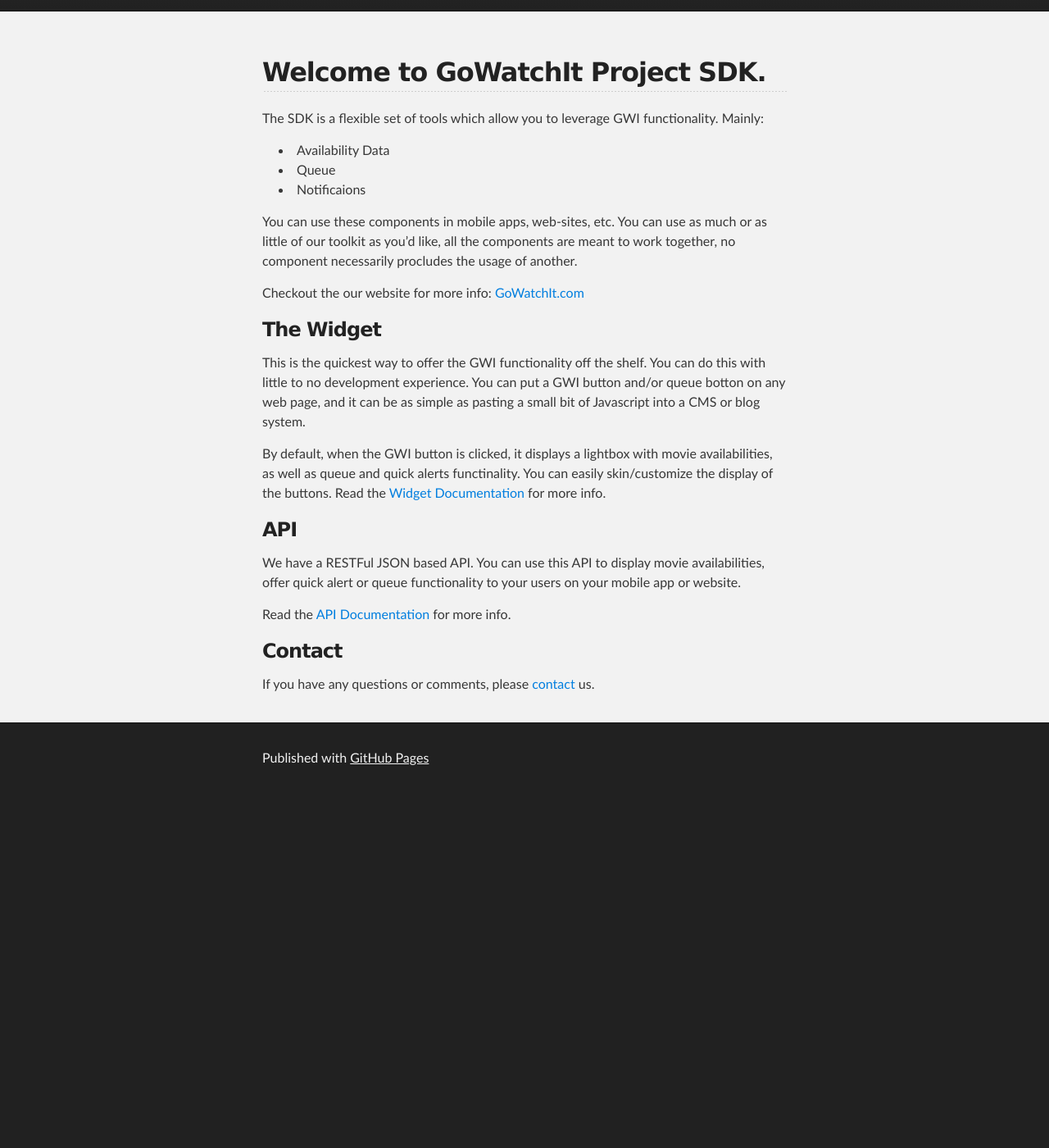
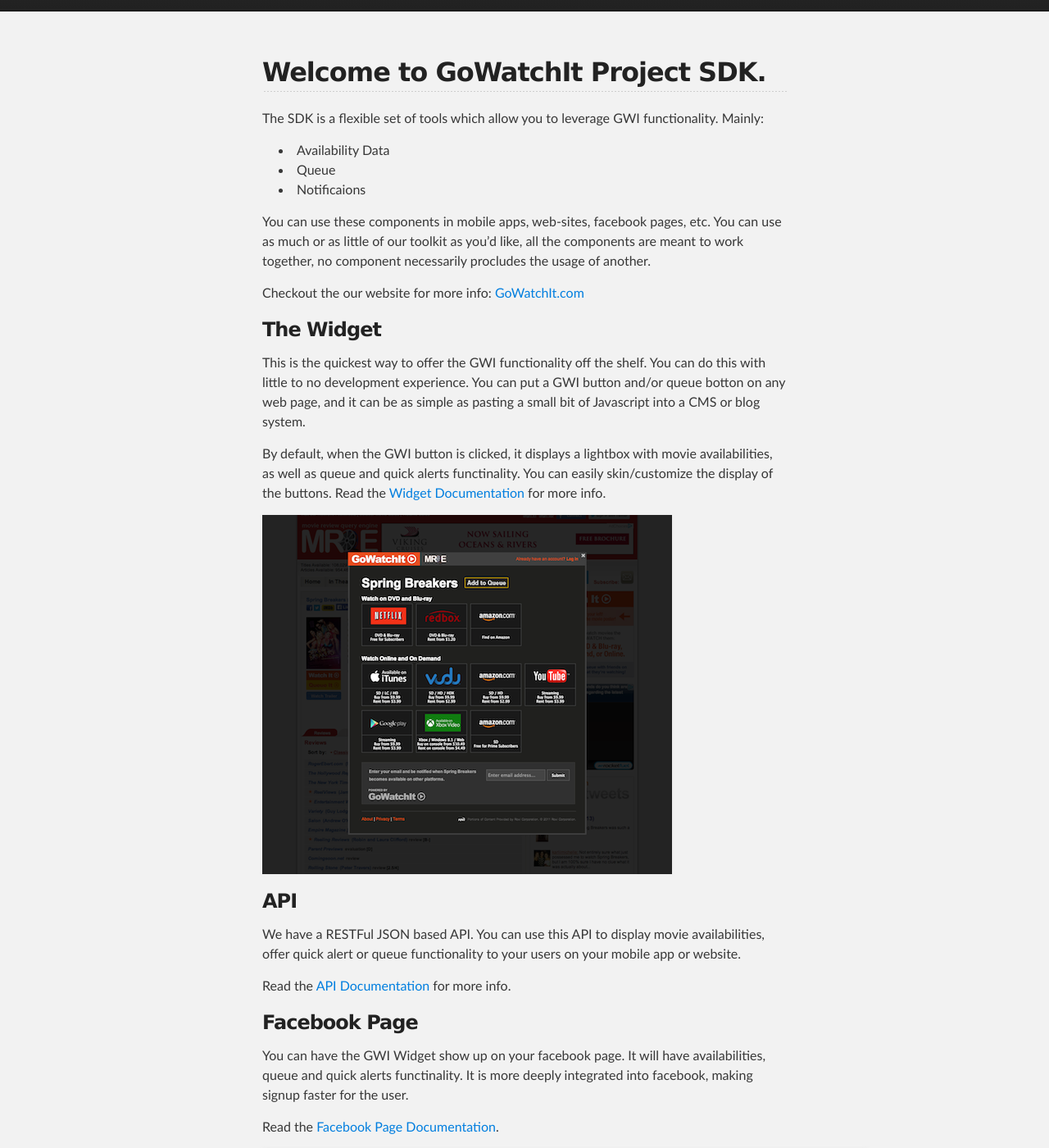
Before and after one commit to ncmdev/plexusent.github.io, a Jekyll site: the page built from index.md, in a window 1280 px wide and 1400 px high, scrolled down 196 px. Shown: the whole window at 82% size. Built offline with Jekyll 4.4.1, drawn with Linux system fonts in a browser that asks for light colours; before the commit the page ends 1167 px from its top, so only the background shows below that.

Commit message:
added faecbook + screenshots

```diff
--- a/_layouts/default.html
+++ b/_layouts/default.html
@@ -18,7 +18,7 @@
         <header class="inner">
           <a id="forkme_banner" href="https://github.com/plexusent">View on GitHub</a>
 
-          <h1 id="project_title">GWI SDK</h1>
+          <h1 id="project_title"><a href="/">GWI SDK</a></h1>
           <h2 id="project_tagline">GoWatchIt Software Development Kit</h2>
 
         </header>
--- a/index.md
+++ b/index.md
@@ -11,7 +11,7 @@
 * Queue
 * Notificaions
 
-You can use these components in mobile apps, web-sites, etc. You can use as much or as little of our toolkit as you'd like, all the components are meant to work together, no component necessarily procludes the usage of another.
+You can use these components in mobile apps, web-sites, facebook pages, etc. You can use as much or as little of our toolkit as you'd like, all the components are meant to work together, no component necessarily procludes the usage of another.
 
 Checkout the our website for more info: [GoWatchIt.com](http://gowatchit.com)
 
@@ -21,10 +21,21 @@
 
 By default, when the GWI button is clicked, it displays a lightbox with movie availabilities, as well as queue and quick alerts functinality. You can easily skin/customize the display of the buttons. Read the [Widget Documentation](/widget.html) for more info.
 
+![example widget](screenshots/widgetOnSite.png)
+
 ### API
 We have a RESTFul JSON based API. You can use this API to display movie availabilities, offer quick alert or queue functionality to your users on your mobile app or website.
 
 Read the [API Documentation](http://docs.gowatchit.apiary.io/) for more info.
 
+### Facebook Page
+You can have the GWI Widget show up on your facebook page. It will have availabilities, queue and quick alerts functinality. It is more deeply integrated into facebook, making signup faster for the user.
+
+Read the [Facebook Page Documentation](/facebook.html).
+
+![example facebook tab](screenshots/onlyGodForgivesFacebookTab.png)
+
+
+
 ### Contact
 If you have any questions or comments, please [contact](mailto:info@gowatchit.com) us.
```
Also changed, not shown: facebook.md (added, +33 -0 lines), other.md (deleted, +0 -9 lines), screenshots/onlyGodForgivesFacebookPage.png (added), screenshots/onlyGodForgivesFacebookTab.png (added), screenshots/widgetOnSite.png (added).
